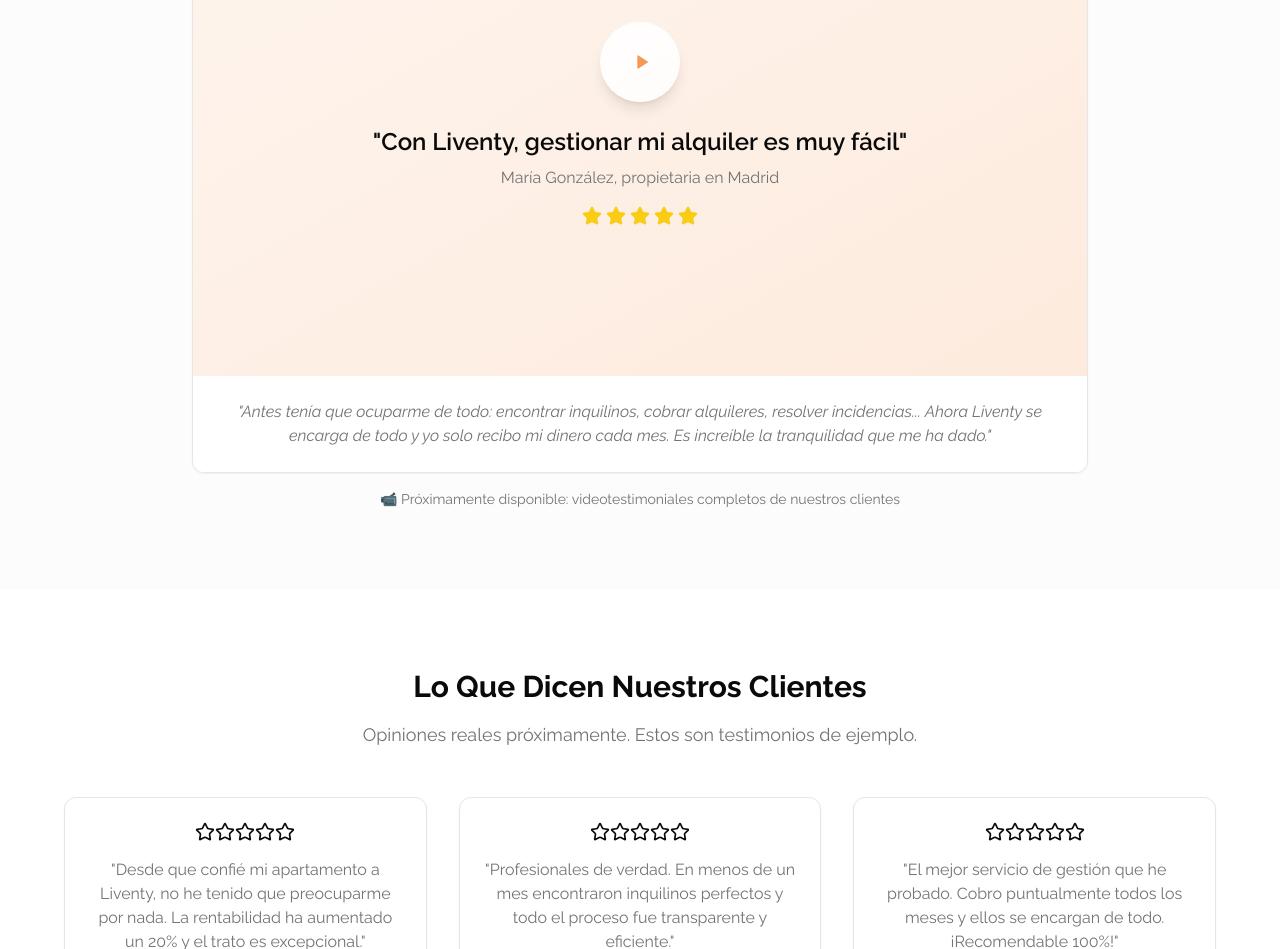
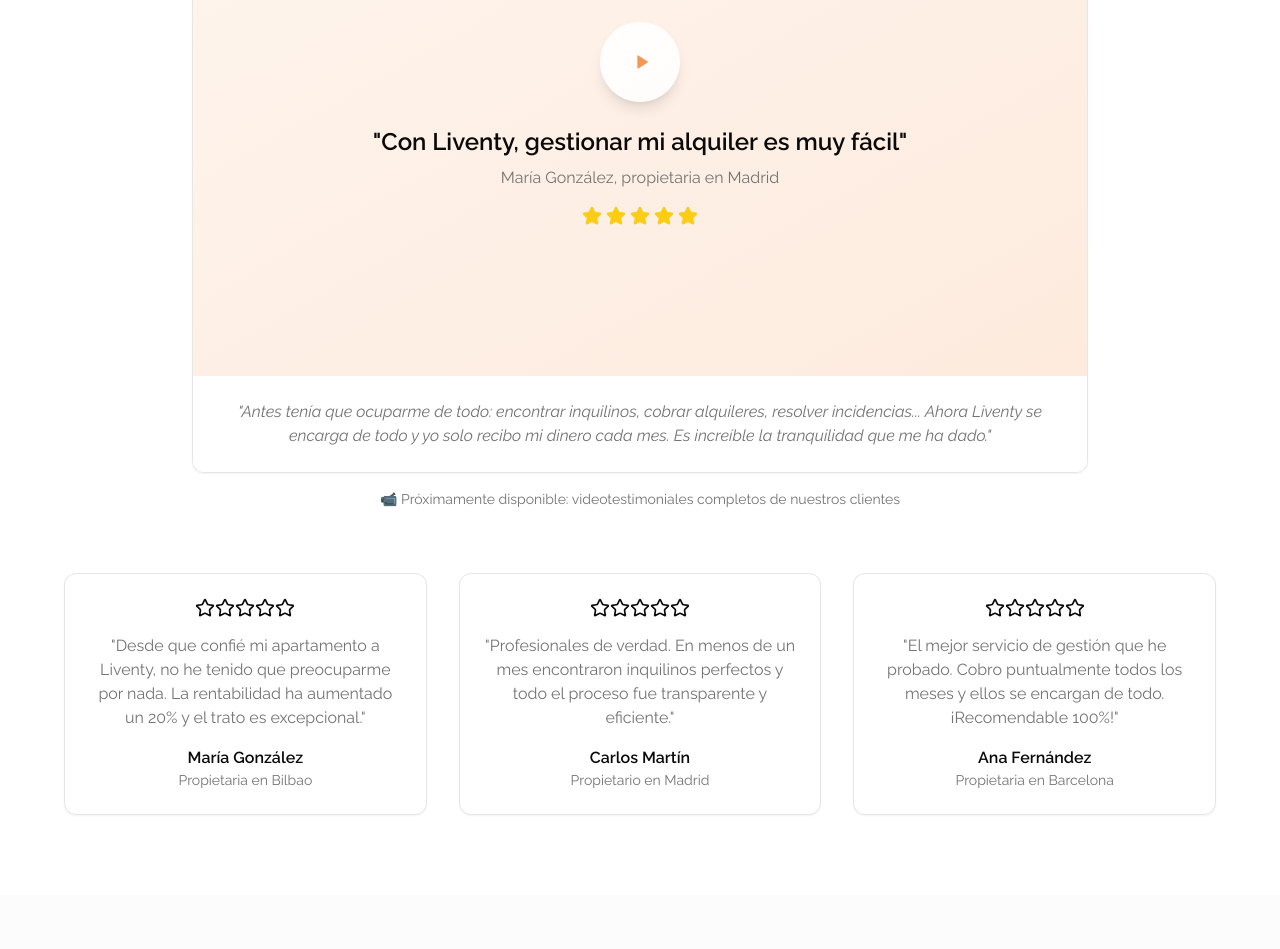
Before and after one commit to LiventyGestion/Liventy-gestion, a React (Vite) app: page / in a window 1280 px wide. Shown: the part 4400-5349 px from the top of the page. Built offline with nearby package versions, Linux system fonts and the light colour scheme.

Commit message:
Merge duplicate testimonials
Combine the two testimonial sections into a single, unified section to avoid redundancy.

```diff
--- a/src/components/Testimonials.tsx
+++ b/src/components/Testimonials.tsx
@@ -1,8 +1,9 @@
 import { Card, CardContent } from "@/components/ui/card";
-import { Star } from "lucide-react";
+import { Button } from "@/components/ui/button";
+import { Play, Star } from "lucide-react";
 
 const Testimonials = () => {
-const testimonials = [
+  const testimonials = [
     {
       name: "María González",
       role: "Propietaria en Bilbao",
@@ -27,12 +28,62 @@ const testimonials = [
     <section className="py-16 sm:py-20">
       <div className="container mx-auto px-4 sm:px-6">
         <div className="text-center mb-12">
-          <h2 className="text-2xl sm:text-3xl font-bold mb-4">Lo Que Dicen Nuestros Clientes</h2>
-          <p className="text-muted-foreground text-base sm:text-lg">
-            Opiniones reales próximamente. Estos son testimonios de ejemplo.
+          <h2 className="text-3xl sm:text-4xl font-bold mb-4">
+            Lo que dicen nuestros clientes
+          </h2>
+          <p className="text-lg text-muted-foreground max-w-2xl mx-auto">
+            Conoce las experiencias reales de propietarios que han transformado
+            su gestión de alquileres con Liventy.
           </p>
         </div>
 
+        {/* Video Testimonial Section */}
+        <div className="max-w-4xl mx-auto mb-16">
+          <Card className="overflow-hidden">
+            <CardContent className="p-0">
+              <div className="relative aspect-video bg-gradient-to-br from-primary/10 to-accent/20 flex items-center justify-center">
+                <div className="text-center">
+                  <div className="mb-6">
+                    <Button
+                      size="lg"
+                      className="rounded-full h-20 w-20 bg-white/90 hover:bg-white text-primary hover:text-primary shadow-lg"
+                    >
+                      <Play className="h-8 w-8 ml-1" fill="currentColor" />
+                    </Button>
+                  </div>
+                  <h3 className="text-xl sm:text-2xl font-semibold mb-2">
+                    "Con Liventy, gestionar mi alquiler es muy fácil"
+                  </h3>
+                  <p className="text-muted-foreground mb-4">
+                    María González, propietaria en Madrid
+                  </p>
+                  <div className="flex justify-center gap-1">
+                    {[1, 2, 3, 4, 5].map((star) => (
+                      <Star
+                        key={star}
+                        className="h-5 w-5 text-yellow-400 fill-current"
+                      />
+                    ))}
+                  </div>
+                </div>
+              </div>
+
+              <div className="p-6 bg-background">
+                <blockquote className="text-center italic text-muted-foreground">
+                  "Antes tenía que ocuparme de todo: encontrar inquilinos, cobrar alquileres,
+                  resolver incidencias... Ahora Liventy se encarga de todo y yo solo recibo
+                  mi dinero cada mes. Es increíble la tranquilidad que me ha dado."
+                </blockquote>
+              </div>
+            </CardContent>
+          </Card>
+
+          <p className="text-center text-sm text-muted-foreground mt-4">
+            📹 Próximamente disponible: videotestimoniales completos de nuestros clientes
+          </p>
+        </div>
+
+        {/* Written Testimonials Grid */}
         <div className="grid sm:grid-cols-2 lg:grid-cols-3 gap-6 sm:gap-8 max-w-6xl mx-auto">
           {testimonials.map((testimonial, index) => (
             <Card key={index} className="text-center hover:shadow-lg transition-shadow">
--- a/src/components/VideoTestimonial.tsx
+++ /dev/null
@@ -1,69 +0,0 @@
-import { Card, CardContent } from "@/components/ui/card";
-import { Button } from "@/components/ui/button";
-import { Play, Star } from "lucide-react";
-
-const VideoTestimonial = () => {
-  return (
-    <section className="py-16 sm:py-20 bg-muted/30">
-      <div className="container mx-auto px-4 sm:px-6">
-        <div className="text-center mb-12">
-          <h2 className="text-3xl sm:text-4xl font-bold mb-4">
-            Lo que dicen nuestros clientes
-          </h2>
-          <p className="text-lg text-muted-foreground max-w-2xl mx-auto">
-            Conoce las experiencias reales de propietarios que han transformado
-            su gestión de alquileres con Liventy.
-          </p>
-        </div>
-
-        <div className="max-w-4xl mx-auto">
-          <Card className="overflow-hidden">
-            <CardContent className="p-0">
-              <div className="relative aspect-video bg-gradient-to-br from-primary/10 to-accent/20 flex items-center justify-center">
-                {/* Placeholder for video - will be replaced when video is available */}
-                <div className="text-center">
-                  <div className="mb-6">
-                    <Button
-                      size="lg"
-                      className="rounded-full h-20 w-20 bg-white/90 hover:bg-white text-primary hover:text-primary shadow-lg"
-                    >
-                      <Play className="h-8 w-8 ml-1" fill="currentColor" />
-                    </Button>
-                  </div>
-                  <h3 className="text-xl sm:text-2xl font-semibold mb-2">
-                    "Con Liventy, gestionar mi alquiler es muy fácil"
-                  </h3>
-                  <p className="text-muted-foreground mb-4">
-                    María González, propietaria en Madrid
-                  </p>
-                  <div className="flex justify-center gap-1">
-                    {[1, 2, 3, 4, 5].map((star) => (
-                      <Star
-                        key={star}
-                        className="h-5 w-5 text-yellow-400 fill-current"
-                      />
-                    ))}
-                  </div>
-                </div>
-              </div>
-
-              <div className="p-6 bg-background">
-                <blockquote className="text-center italic text-muted-foreground">
-                  "Antes tenía que ocuparme de todo: encontrar inquilinos, cobrar alquileres,
-                  resolver incidencias... Ahora Liventy se encarga de todo y yo solo recibo
-                  mi dinero cada mes. Es increíble la tranquilidad que me ha dado."
-                </blockquote>
-              </div>
-            </CardContent>
-          </Card>
-
-          <p className="text-center text-sm text-muted-foreground mt-4">
-            📹 Próximamente disponible: videotestimoniales completos de nuestros clientes
-          </p>
-        </div>
-      </div>
-    </section>
-  );
-};
-
-export default VideoTestimonial;
--- a/src/pages/Index.tsx
+++ b/src/pages/Index.tsx
@@ -10,7 +10,6 @@ import Testimonials from "@/components/Testimonials";
 import FAQ from "@/components/FAQ";
 import FinalCTA from "@/components/FinalCTA";
 import Chatbot from "@/components/Chatbot";
-import VideoTestimonial from "@/components/VideoTestimonial";
 import SecondaryCTAs from "@/components/SecondaryCTAs";
 
 const Index = () => {
@@ -24,7 +23,6 @@ const Index = () => {
       <HowItWorks />
       <PropertySlider />
       <Stats />
-      <VideoTestimonial />
       <Testimonials />
       <FAQ />
       <FinalCTA />
```
